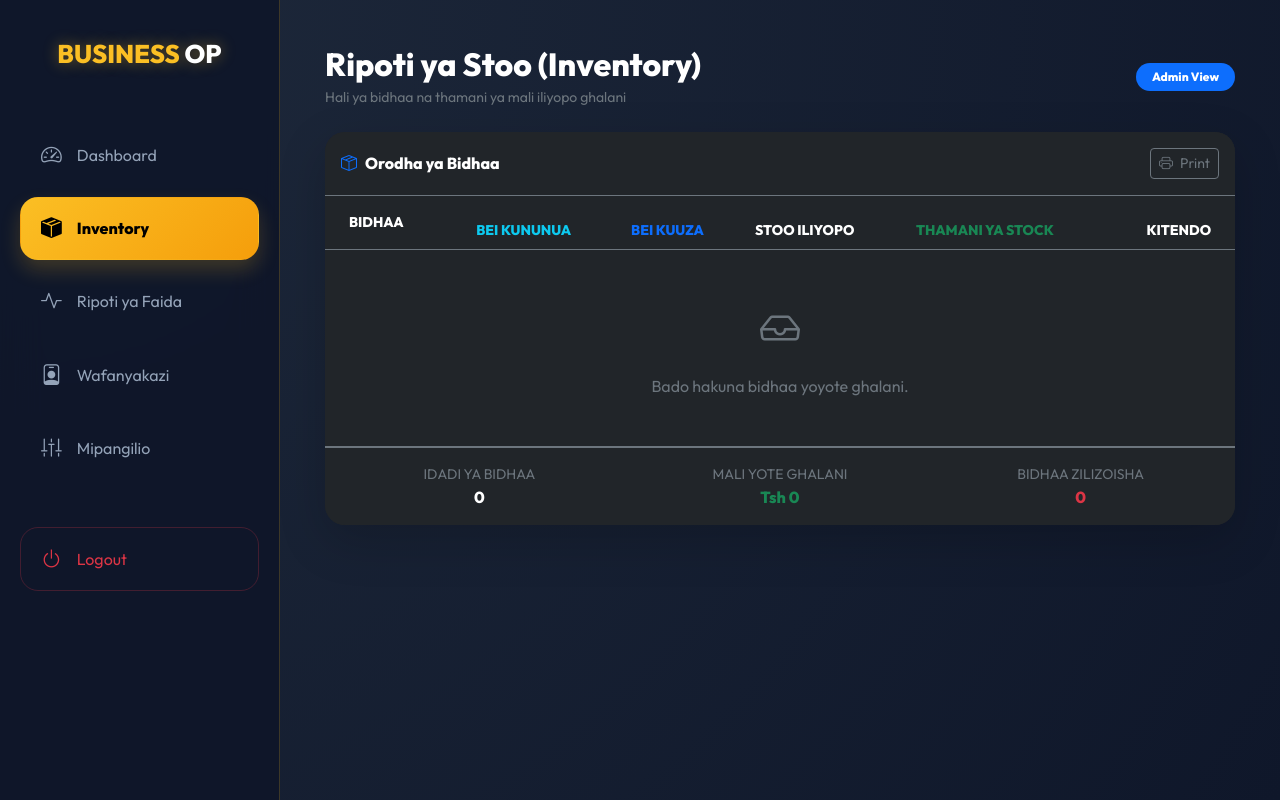
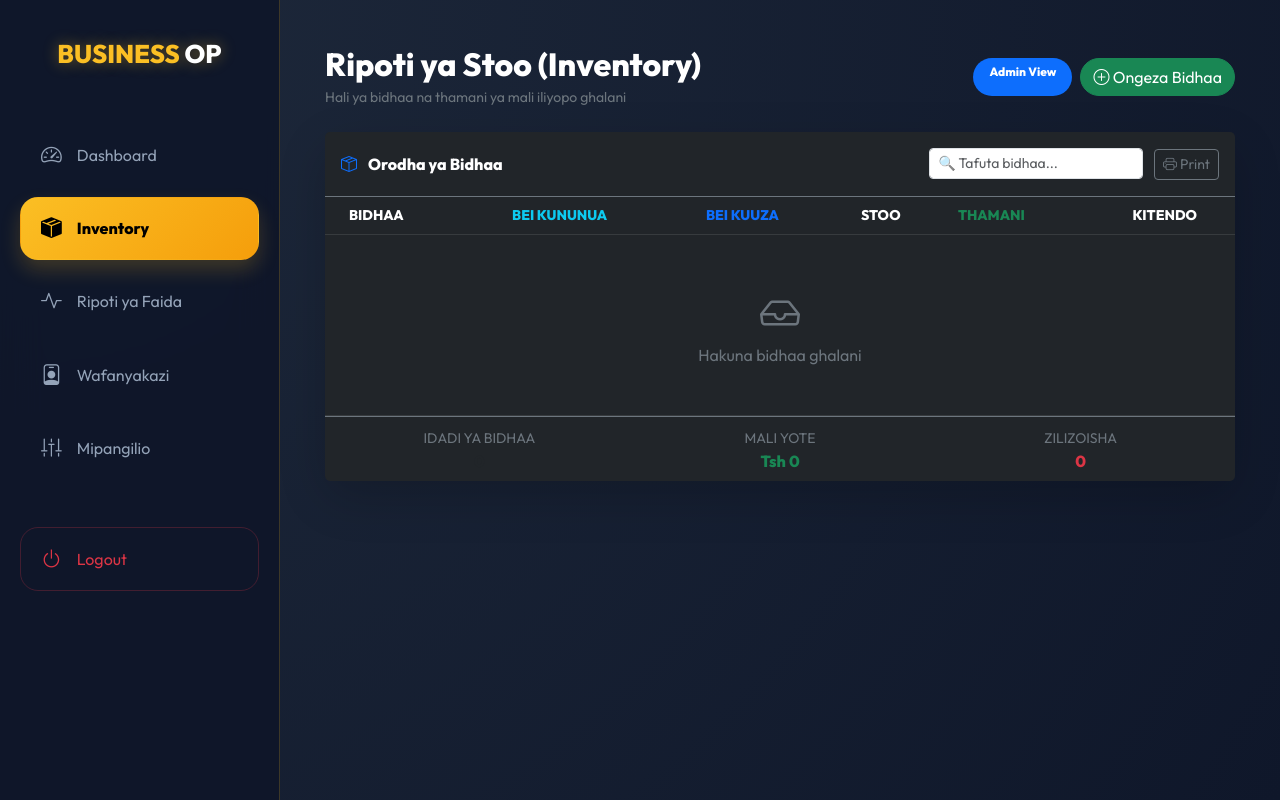
Before and after one commit to benmass1/Business_Systems_Op, a Flask app: page /inventory in a window 1280 px wide. Run offline with Flask 3, Linux system fonts and the light colour scheme; the visitor is signed in with stand-in values (Sample User, id 1); some libraries are stand-ins or nearby versions.

Commit message:
Update inventory.html

```diff
--- a/templates/inventory.html
+++ b/templates/inventory.html
@@ -1,106 +1,127 @@
 {% extends "layout.html" %}
 {% block content %}
+
 <div class="container-fluid p-0">
+
+    <!-- HEADER -->
     <div class="d-flex justify-content-between align-items-center mb-4 text-white">
         <div>
             <h2 class="fw-bold mb-1">Ripoti ya Stoo (Inventory)</h2>
-            <p class="text-secondary small mb-0">Hali ya bidhaa na thamani ya mali iliyopo ghalani</p>
+            <p class="text-secondary small mb-0">
+                Hali ya bidhaa na thamani ya mali iliyopo ghalani
+            </p>
         </div>
+
         {% if session.get('role') == 'admin' %}
-        <div class="text-end">
+        <div class="d-flex gap-2">
             <span class="badge bg-primary px-3 py-2 rounded-pill">Admin View</span>
+            <button class="btn btn-success rounded-pill"
+                    data-bs-toggle="modal"
+                    data-bs-target="#addProductModal">
+                <i class="bi bi-plus-circle"></i> Ongeza Bidhaa
+            </button>
         </div>
         {% endif %}
     </div>
 
-    <div class="card bg-dark border-0 shadow-lg" style="border-radius: 20px; overflow: hidden;">
+    <!-- CARD -->
+    <div class="card bg-dark border-0 shadow-lg" style="border-radius:20px">
+
+        <!-- CARD HEADER -->
         <div class="card-header bg-dark border-bottom border-secondary p-3">
             <div class="row align-items-center">
-                <div class="col">
-                    <h6 class="mb-0 text-white fw-bold"><i class="bi bi-box-seam me-2 text-primary"></i>Orodha ya Bidhaa</h6>
+                <div class="col-md-6">
+                    <h6 class="mb-0 text-white fw-bold">
+                        <i class="bi bi-box-seam me-2 text-primary"></i>
+                        Orodha ya Bidhaa
+                    </h6>
                 </div>
-                <div class="col text-end">
-                    <button class="btn btn-sm btn-outline-secondary" onclick="window.print()">
-                        <i class="bi bi-printer me-1"></i> Print
+
+                <div class="col-md-6 text-end">
+                    <input type="text"
+                           class="form-control form-control-sm w-50 d-inline"
+                           placeholder="🔍 Tafuta bidhaa..."
+                           onkeyup="filterTable(this.value)">
+                    <button class="btn btn-sm btn-outline-secondary ms-2"
+                            onclick="window.print()">
+                        <i class="bi bi-printer"></i> Print
                     </button>
                 </div>
             </div>
         </div>
 
+        <!-- TABLE -->
         <div class="table-responsive">
             <table class="table table-dark table-hover align-middle mb-0">
                 <thead class="text-secondary small text-uppercase">
                     <tr>
-                        <th class="px-4 py-3 border-0">Bidhaa</th>
+                        <th class="px-4">Bidhaa</th>
                         {% if session.get('role') == 'admin' %}
-                        <th class="border-0 text-info">Bei Kununua</th>
+                        <th class="text-info">Bei Kununua</th>
                         {% endif %}
-                        <th class="border-0 text-primary">Bei Kuuza</th>
-                        <th class="border-0">Stoo Iliyopo</th>
+                        <th class="text-primary">Bei Kuuza</th>
+                        <th>Stoo</th>
                         {% if session.get('role') == 'admin' %}
-                        <th class="border-0 text-success">Thamani ya Stock</th>
-                        <th class="border-0 text-center">Kitendo</th>
+                        <th class="text-success">Thamani</th>
+                        <th class="text-center">Kitendo</th>
                         {% endif %}
                     </tr>
                 </thead>
-                <tbody class="border-top border-secondary">
+
+                <tbody id="inventoryTable">
+                {% set total = namespace(value=0) %}
                 {% for p in products %}
+                {% set total.value = total.value + (p.buying_price * p.stock) %}
                 <tr>
-                        <td class="px-4 py-3 border-0">
+                    <td class="px-4">
                         <div class="d-flex align-items-center">
-                                <div class="bg-primary bg-opacity-10 p-2 rounded me-3 text-primary">
-                                    <i class="bi bi-tag-fill"></i>
+                            <div class="bg-primary bg-opacity-10 p-2 rounded me-3">
+                                <i class="bi bi-tag-fill text-primary"></i>
                             </div>
-                                <span class="fw-bold text-white fs-6">{{ p.name }}</span>
+                            <span class="fw-bold">{{ p.name }}</span>
                         </div>
                     </td>
 
                     {% if session.get('role') == 'admin' %}
-                        <td class="border-0 text-secondary">
+                    <td class="text-secondary">
                         Tsh {{ "{:,.0f}".format(p.buying_price) }}
                     </td>
                     {% endif %}
 
-                        <td class="border-0 fw-bold">
+                    <td class="fw-bold">
                         Tsh {{ "{:,.0f}".format(p.selling_price) }}
                     </td>
 
-                        <td class="border-0">
+                    <td>
                         {% if p.stock <= 5 %}
-                            <span class="badge bg-danger bg-opacity-10 text-danger border border-danger px-3 rounded-pill">
-                                <i class="bi bi-exclamation-triangle-fill me-1"></i> {{ p.stock }} Low
+                        <span class="badge bg-danger bg-opacity-10 text-danger border border-danger rounded-pill px-3">
+                            {{ p.stock }} Low
                         </span>
                         {% else %}
-                            <span class="badge bg-success bg-opacity-10 text-success border border-success px-3 rounded-pill">
+                        <span class="badge bg-success bg-opacity-10 text-success border border-success rounded-pill px-3">
                             {{ p.stock }} In Stock
                         </span>
                         {% endif %}
                     </td>
 
                     {% if session.get('role') == 'admin' %}
-                        <td class="border-0 text-success fw-bold">
+                    <td class="fw-bold text-success">
                         Tsh {{ "{:,.0f}".format(p.buying_price * p.stock) }}
                     </td>
-                        <td class="border-0 text-center">
-                            <div class="btn-group">
-                                <button class="btn btn-sm btn-outline-primary" title="Edit">
-                                    <i class="bi bi-pencil-square"></i>
-                                </button>
+                    <td class="text-center">
                         <a href="/delete_product/{{ p.id }}"
                            class="btn btn-sm btn-outline-danger"
-                                   onclick="return confirm('Je, una uhakika unataka kufuta bidhaa ya {{ p.name }}?')"
-                                   title="Delete">
+                           onclick="return confirm('Futa {{ p.name }} ?')">
                             <i class="bi bi-trash3"></i>
                         </a>
-                            </div>
                     </td>
                     {% endif %}
                 </tr>
                 {% else %}
                 <tr>
-                        <td colspan="6" class="text-center py-5 text-secondary">
-                            <i class="bi bi-inbox fs-1 d-block mb-3"></i>
-                            Bado hakuna bidhaa yoyote ghalani.
+                    <td colspan="6" class="text-center text-secondary py-5">
+                        <i class="bi bi-inbox fs-1"></i><br>
+                        Hakuna bidhaa ghalani
                     </td>
                 </tr>
                 {% endfor %}
@@ -108,45 +129,65 @@
             </table>
         </div>
 
+        <!-- FOOTER SUMMARY -->
         {% if session.get('role') == 'admin' %}
-        <div class="card-footer bg-dark border-top border-secondary p-3">
+        <div class="card-footer bg-dark border-top border-secondary">
             <div class="row text-center">
-                <div class="col-md-4">
-                    <small class="text-secondary d-block">IDADI YA BIDHAA</small>
-                    <span class="fw-bold text-white">{{ products|length }}</span>
+                <div class="col">
+                    <small class="text-secondary">IDADI YA BIDHAA</small><br>
+                    <b>{{ products|length }}</b>
                 </div>
-                <div class="col-md-4">
-                    <small class="text-secondary d-block">MALI YOTE GHALANI</small>
-                    <span class="fw-bold text-success">
-                        Tsh {{ "{:,.0f}".format(products|sum(attribute='buying_price') * products|sum(attribute='stock') if products else 0) }}
-                    </span>
+                <div class="col">
+                    <small class="text-secondary">MALI YOTE</small><br>
+                    <b class="text-success">
+                        Tsh {{ "{:,.0f}".format(total.value) }}
+                    </b>
                 </div>
-                <div class="col-md-4">
-                    <small class="text-secondary d-block">BIDHAA ZILIZOISHA</small>
-                    <span class="fw-bold text-danger">
-                        {% set count = [] %}
-                        {% for p in products %}{% if p.stock <= 5 %}{% set _ = count.append(1) %}{% endif %}{% endfor %}
-                        {{ count|length }}
-                    </span>
+                <div class="col">
+                    <small class="text-secondary">ZILIZOISHA</small><br>
+                    <b class="text-danger">
+                        {{ products|selectattr('stock','le',5)|list|length }}
+                    </b>
                 </div>
             </div>
         </div>
         {% endif %}
+
     </div>
 </div>
 
-<style>
-    /* Custom Scrollbar for the table */
-    .table-responsive::-webkit-scrollbar { height: 8px; }
-    .table-responsive::-webkit-scrollbar-track { background: #1e293b; }
-    .table-responsive::-webkit-scrollbar-thumb { background: #3b82f6; border-radius: 10px; }
+<!-- ADD PRODUCT MODAL -->
+{% if session.get('role') == 'admin' %}
+<div class="modal fade" id="addProductModal">
+  <div class="modal-dialog modal-dialog-centered">
+    <form method="POST" action="/add_product" class="modal-content bg-dark text-white">
+      <div class="modal-header border-secondary">
+        <h5><i class="bi bi-plus-circle text-success"></i> Ongeza Bidhaa</h5>
+        <button type="button" class="btn-close btn-close-white" data-bs-dismiss="modal"></button>
+      </div>
+      <div class="modal-body">
+        <input name="name" class="form-control mb-2" placeholder="Jina la bidhaa" required>
+        <input name="buying_price" type="number" class="form-control mb-2" placeholder="Bei kununua" required>
+        <input name="selling_price" type="number" class="form-control mb-2" placeholder="Bei kuuza" required>
+        <input name="stock" type="number" class="form-control" placeholder="Idadi ya stoo" required>
+      </div>
+      <div class="modal-footer border-secondary">
+        <button class="btn btn-success w-100">Hifadhi</button>
+      </div>
+    </form>
+  </div>
+</div>
+{% endif %}
 
-    @media print {
-        .sidebar, .btn, .role-badge { display: none !important; }
-        .main-content { margin-left: 0 !important; width: 100% !important; }
-        .card { border: 1px solid #ccc !important; }
-        body { background-color: white !important; color: black !important; }
-        .table { color: black !important; }
+<!-- JS SEARCH -->
+<script>
+function filterTable(value){
+  value = value.toLowerCase();
+  document.querySelectorAll("#inventoryTable tr").forEach(row=>{
+    row.style.display = row.innerText.toLowerCase().includes(value)
+      ? "" : "none";
+  });
 }
-</style>
+</script>
+
 {% endblock %}
```
Lines whose indentation alone changed are shown as unchanged.
